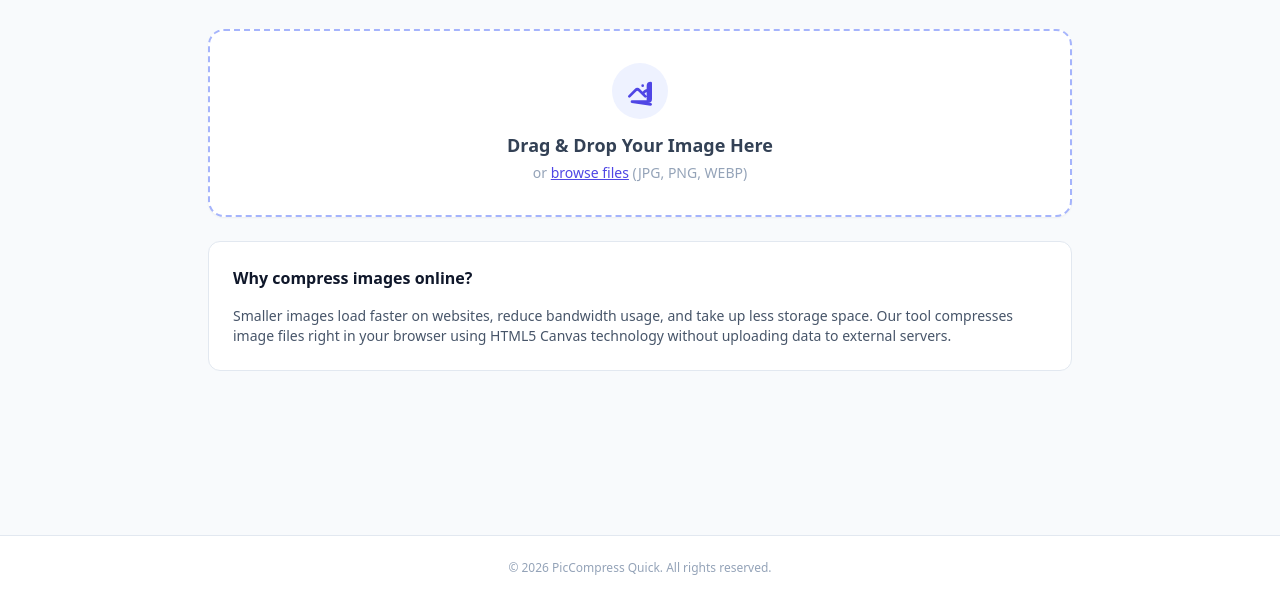
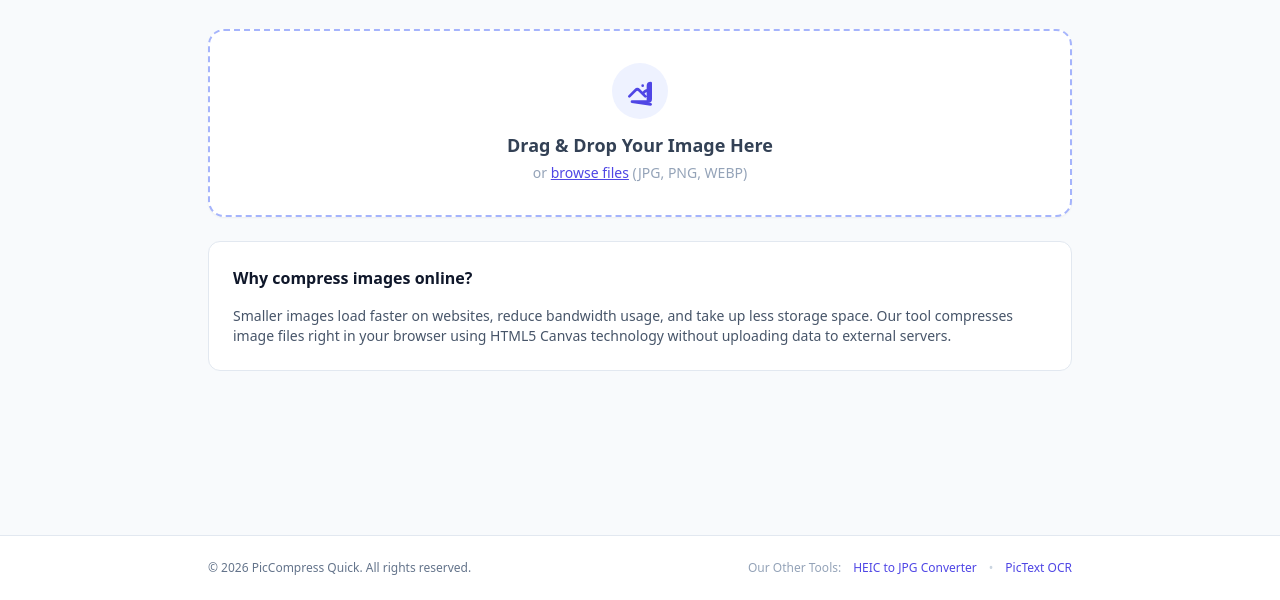
Before and after one commit to Aloney00/image-compressor-quick, a plain HTML site: page index.html in a window 1280 px wide. Shown: the part 200-800 px from the top of the page. Drawn offline with nearby package versions, Linux system fonts and the light colour scheme.

Commit message:
Update index.html

```diff
--- a/index.html
+++ b/index.html
@@ -78,8 +78,16 @@
     </main>
 
     <!-- Footer -->
-    <footer class="bg-white border-t border-slate-200 py-6 text-center text-xs text-slate-400">
-        <p>&copy; 2026 PicCompress Quick. All rights reserved.</p>
+    <footer class="bg-white border-t border-slate-200 py-6 text-center text-xs text-slate-500">
+        <div class="max-w-4xl mx-auto px-4 flex flex-col md:flex-row justify-between items-center gap-3">
+            <p>&copy; 2026 PicCompress Quick. All rights reserved.</p>
+            <div class="flex items-center space-x-3 font-medium">
+                <span class="text-slate-400">Our Other Tools:</span>
+                <a href="https://heic-to-jpg-dusky.vercel.app" target="_blank" class="text-indigo-600 hover:underline">HEIC to JPG Converter</a>
+                <span class="text-slate-300">•</span>
+                <a href="https://[SENIN-OCR-SITE-ADRESIN].vercel.app" target="_blank" class="text-indigo-600 hover:underline">PicText OCR</a>
+            </div>
+        </div>
     </footer>
 
     <!-- Script Logic -->
```
